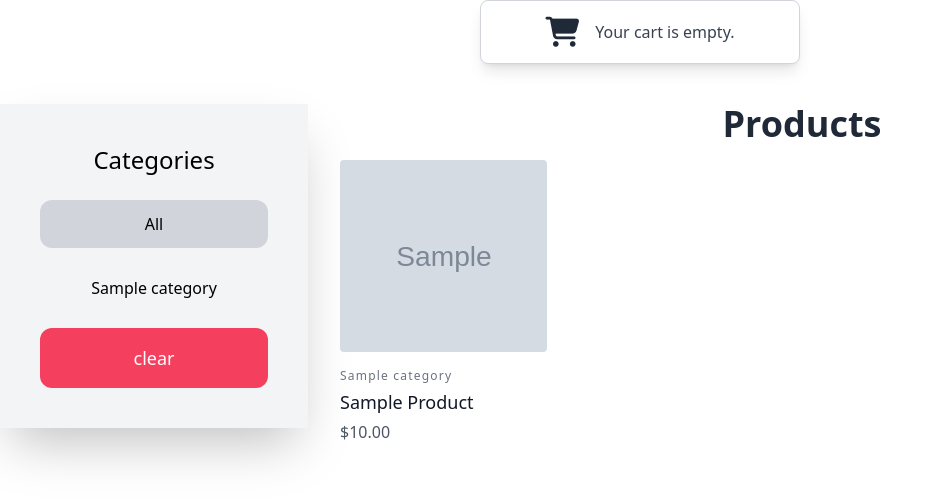
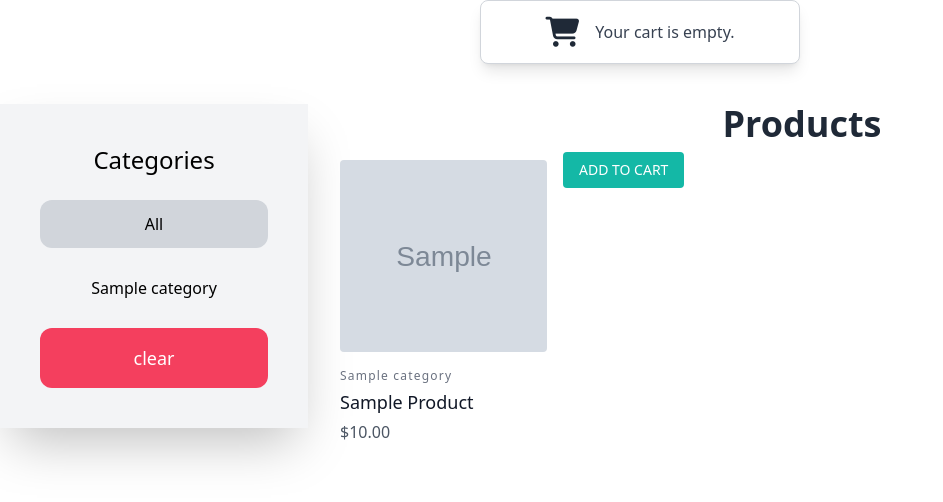
Before and after one commit to zablon-oigo/shop, a Django app: page / in a window 1280 px wide. Shown: the top 502 px of the page, without its empty margins (0-943 px from the left). Run offline with Django 5.2, Linux system fonts and the light colour scheme; tables that the repository leaves empty hold one stand-in row (values such as "Sample post"); grey boxes marked "Sample" are stand-in pictures; parts of the project's set-up code (start-up, migrations or seed data) failed here and were passed over; some libraries are stand-ins or nearby versions.

Commit message:
added submit button

```diff
--- a/templates/shop/list.html
+++ b/templates/shop/list.html
@@ -36,6 +36,16 @@
           <p class="mt-1">${{product.price}}</p>
         </div>
       </div>
+      <div class="mt-2">
+
+        <form action="{% url 'cart:cart_add' product.id %}" method="post" class="">
+            {% csrf_token %}
+            {{form}}
+            <button type="submit" class="w-full px-4 py-2 text-sm text-white uppercase transition-all bg-teal-500 rounded hover:translate-x-2 hover:duration-700 hover:ease-linear hover:bg-teal-800 hover:text-white">add to cart</button>
+        </button>
+        </form>
+
+      </div>
       {% endfor %}
     </div>
   </div>
```
